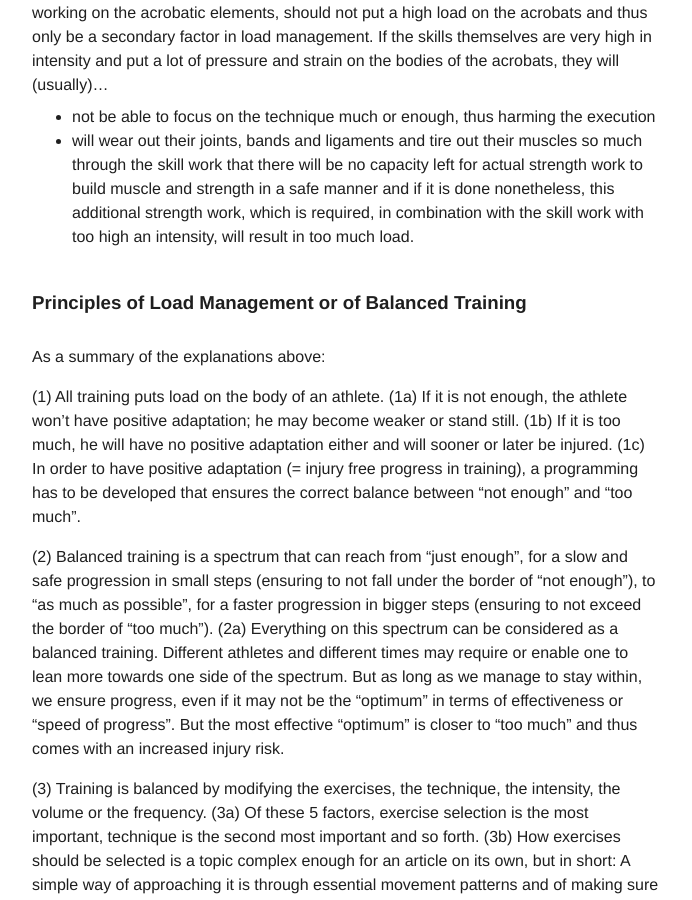
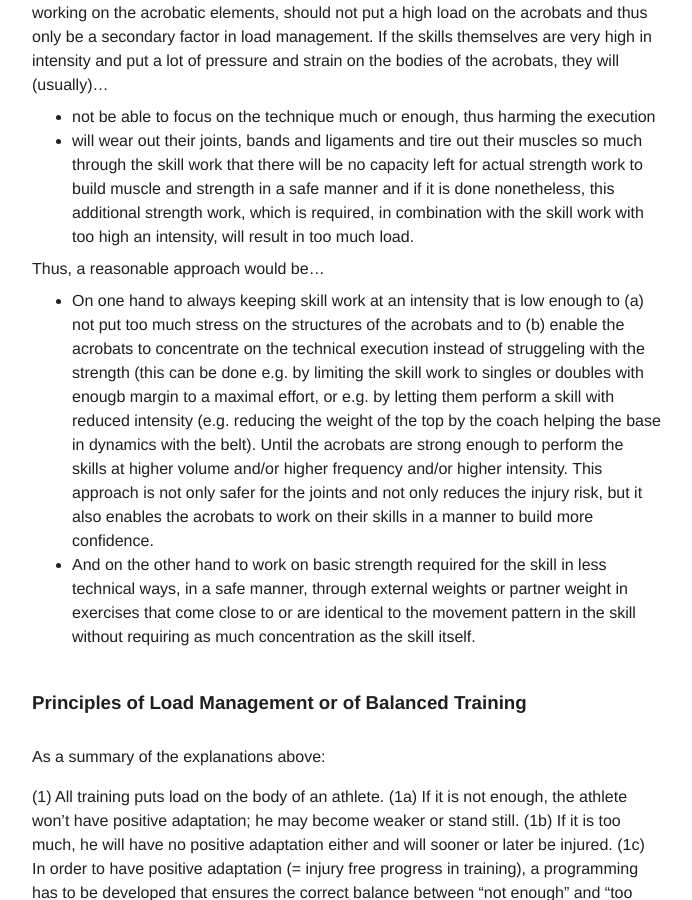
Before and after one commit to floshin/acrolib, a Jekyll site: the page built from training/load-management.md, in a window 1280 px wide and 900 px high, scrolled down 5012 px. Shown: the whole window, without its empty margins (293-985 px from the left). Built offline with Jekyll 4.4.1, drawn with Linux system fonts in a browser that asks for light colours; our own code applies the rules of GitHub Pages for plain Markdown files.

Commit message:
Update load-management.md

```diff
--- a/training/load-management.md
+++ b/training/load-management.md
@@ -93,6 +93,10 @@ How does this relate to load management? It means the following; Ideally, skill
 * not be able to focus on the technique much or enough, thus harming the execution
 * will wear out their joints, bands and ligaments and tire out their muscles so much through the skill work that there will be no capacity left for actual strength work to build muscle and strength in a safe manner and if it is done nonetheless, this additional strength work, which is required, in combination with the skill work with too high an intensity, will result in too much load.
 
+Thus, a reasonable approach would be...
+* On one hand to always keeping skill work at an intensity that is low enough to (a) not put too much stress on the structures of the acrobats and to (b) enable the acrobats to concentrate on the technical execution instead of struggeling with the strength (this can be done e.g. by limiting the skill work to singles or doubles with enougb margin to a maximal effort, or e.g. by letting them perform a skill with reduced intensity (e.g. reducing the weight of the top by the coach helping the base in dynamics with the belt). Until the acrobats are strong enough to perform the skills at higher volume and/or higher frequency and/or higher intensity. This approach is not only safer for the joints and not only reduces the injury risk, but it also enables the acrobats to work on their skills in a manner to build more confidence.
+* And on the other hand to work on basic strength required for the skill in less technical ways, in a safe manner, through external weights or partner weight in exercises that come close to or are identical to the movement pattern in the skill without requiring as much concentration as the skill itself.
+
 
 ### Principles of Load Management or of Balanced Training
 
```
